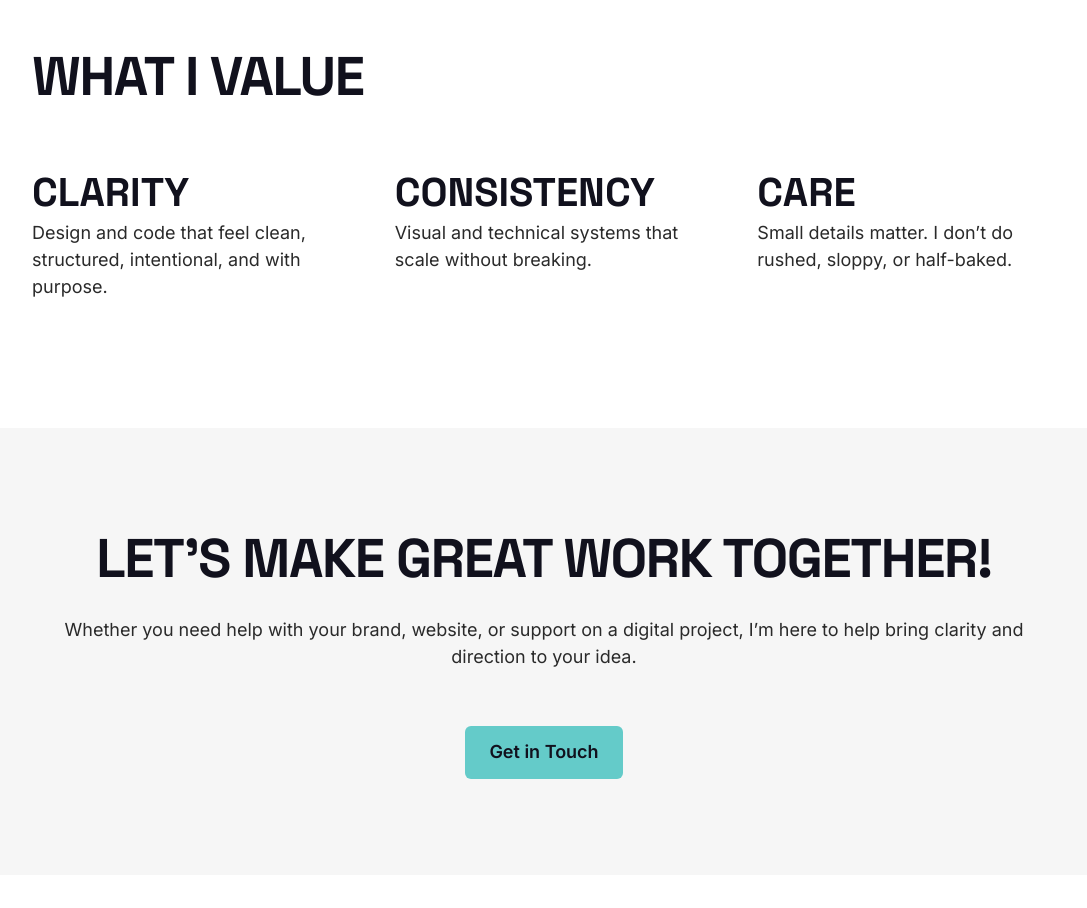
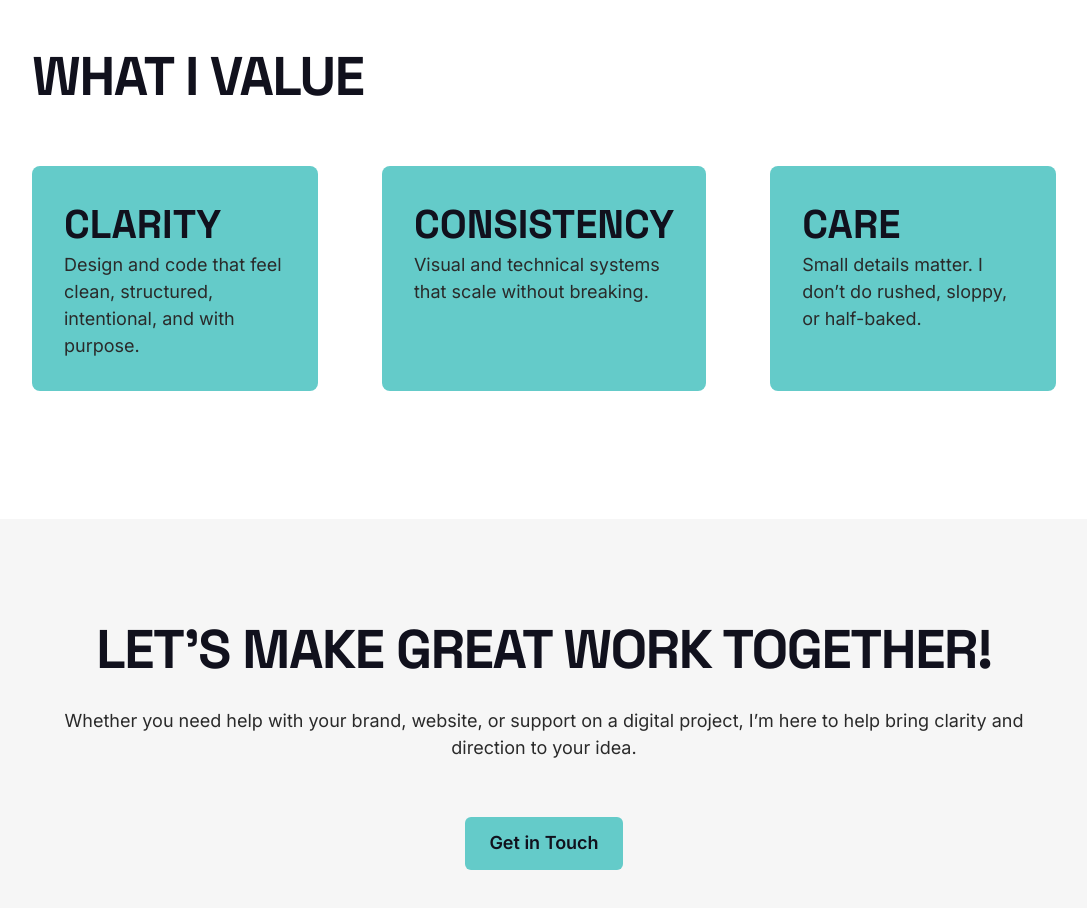
Before and after one commit to tiagocostarebelo/reactjs-tiagocr-portfolio, a React (Vite) app: page /about in a window 1280 px wide. Shown: the part 1540-2448 px from the top of the page, without its empty margins (96-1183 px from the left). Built offline with nearby package versions, Linux system fonts and the light colour scheme.

Commit message:
feat: small updates to the serviceCard to include background color as a prop. small updates to the homepage and about pages to add background to the services and values

```diff
--- a/src/components/sections/Services.jsx
+++ b/src/components/sections/Services.jsx
@@ -8,7 +8,7 @@ const Services = () => {
             <h2 className="text-2xl md:text-3xl font-bold tracking-tight leading-tight uppercase mb-12">I help businesses elevate their brands with strong visuals and modern web experiences.</h2>
             <div className="flex flex-col lg:flex-row gap-x-10">
                 {services.map(({ title, description }) => (
-                    <ServiceCard key={title} title={title} description={description} />
+                    <ServiceCard key={title} title={title} description={description} bgColor="bg-teal" />
                 ))}
 
             </div>
--- a/src/components/ui/ServiceCard.jsx
+++ b/src/components/ui/ServiceCard.jsx
@@ -1,8 +1,8 @@
 import React from 'react'
 
-const ServiceCard = ({ title, description }) => {
+const ServiceCard = ({ title, description, bgColor = "bg-mustard" }) => {
     return (
-        <div className="flex-1 my-8 group mx-auto px-4 lg:px-8">
+        <div className={`flex-1 my-8 group mx-auto py-8 px-4 lg:px-8 rounded-lg ${bgColor}`}>
             <h3 className="text-2xl text-black-rich font-bold uppercase transition-transform duration-700 ease-out group-hover:scale-105">{title}</h3>
             <p className="text-base text-gray-dark transition-transform duration-700 ease-out group-hover:scale-105">{description}</p>
         </div>
--- /dev/null
+++ b/src/content/values.js
@@ -0,0 +1,16 @@
+const values = [
+    {
+        title: "Clarity",
+        description: "Design and code that feel clean, structured, intentional, and with purpose."
+    },
+    {
+        title: "Consistency",
+        description: "Visual and technical systems that scale without breaking."
+    },
+    {
+        title: "Care",
+        description: "Small details matter. I don’t do rushed, sloppy, or half-baked."
+    }
+]
+
+export default values
--- a/src/pages/aboutPage.jsx
+++ b/src/pages/aboutPage.jsx
@@ -3,6 +3,8 @@ import tiagoPhoto from '../assets/tiago_.webp'
 import Button from '../components/ui/Button'
 import Contact from '../components/sections/Contact'
 import SectionsHero from '../components/sections/SectionsHero'
+import ServiceCard from '../components/ui/ServiceCard'
+import values from '../content/values.js';
 
 const AboutPage = () => {
     return (
@@ -36,18 +38,9 @@ const AboutPage = () => {
             <section className="w-full h-auto py-24 bg-white">
                 <h2 className="text-2xl md:text-3xl font-bold text-black-rich uppercase mb-6 tracking-tight leading-tight">What I value</h2>
                 <div className="flex flex-col lg:flex-row gap-x-16">
-                    <div className="flex-1 my-8 group">
-                        <h3 className="text-2xl text-black-rich font-bold uppercase transition-transform duration-700 ease-out group-hover:scale-105">Clarity</h3>
-                        <p className="text-base text-gray-dark transition-transform duration-700 ease-out group-hover:scale-105">Design and code that feel clean, structured, intentional, and with purpose.</p>
-                    </div>
-                    <div className="flex-1 my-8 group">
-                        <h3 className="text-2xl text-black-rich font-bold uppercase transition-transform duration-700 ease-out group-hover:scale-105">Consistency</h3>
-                        <p className="text-base text-gray-dark transition-transform duration-700 ease-out group-hover:scale-105">Visual and technical systems that scale without breaking.</p>
-                    </div>
-                    <div className="flex-1 my-8 group">
-                        <h3 className="text-2xl text-black-rich font-bold uppercase transition-transform duration-700 ease-out group-hover:scale-105">Care</h3>
-                        <p className="text-base text-gray-dark transition-transform duration-700 ease-out group-hover:scale-105">Small details matter. I don’t do rushed, sloppy, or half-baked.</p>
-                    </div>
+                    {values.map(({ title, description }) => (
+                        <ServiceCard key={title} title={title} description={description} bgColor="bg-teal" />
+                    ))}
                 </div>
             </section>
             <Contact
```
